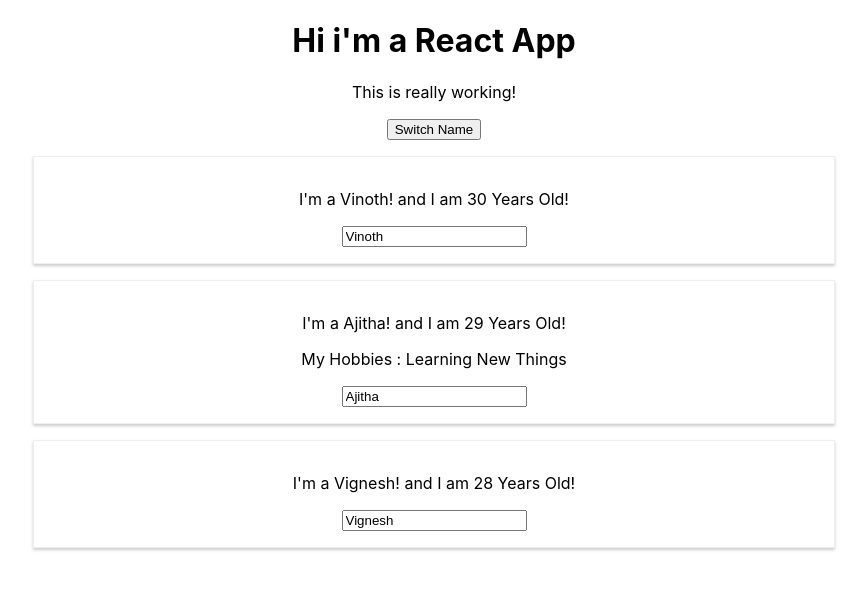
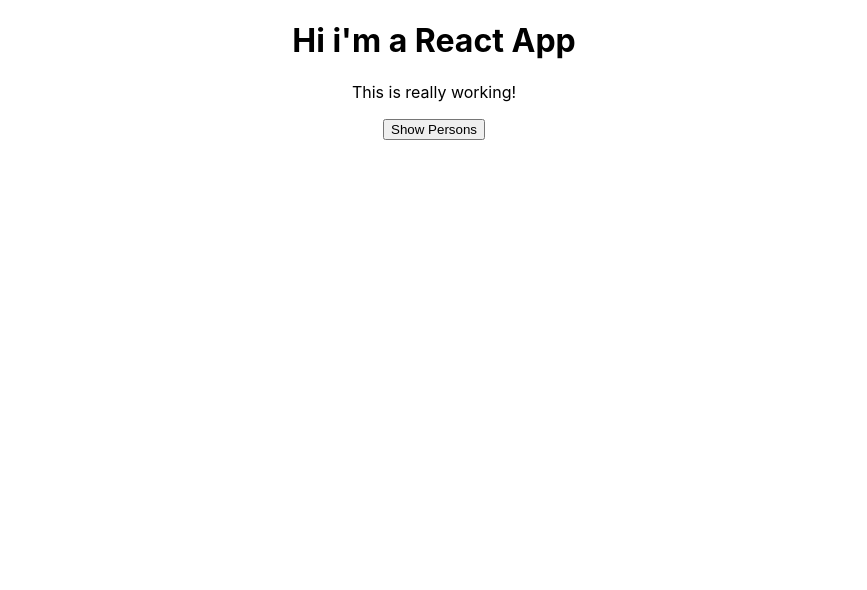
Before and after one commit to vinothsmart/react-complete-guide, a React (Create React App) app: page / in a window 1280 px wide. Shown: the top 590 px of the page, without its empty margins (206-1073 px from the left). Built offline with nearby package versions, Linux system fonts and the light colour scheme; the HTML template or start-up script is replaced by a standard one.

Commit message:
show and hide using toggle

```diff
--- a/src/App.js
+++ b/src/App.js
@@ -13,7 +13,9 @@
 
   const [otheState, setOtherState] = useState("Some Other Value");
 
-  console.log(state, otheState);
+  const [showPersons, setShowPersons] = useState(false);
+
+  // console.log(state, otheState);
 
   const switchNameHandler = (newName) => {
     // console.log("Was Clicked!");
@@ -37,11 +39,18 @@
     });
   };
 
+  const togglePersonsHandler = () => {
+    const doesShow = showPersons;
+    setShowPersons(!doesShow);
+  };
+
   return (
     <div className="App">
       <h1>Hi i'm a React App</h1>
       <p>This is really working!</p>
-      <button onClick={() => switchNameHandler("Kanna")}>Switch Name</button>
+      <button onClick={togglePersonsHandler}>Show Persons</button>
+      {showPersons === true ? (
+        <div>
           <Person name={state.persons[0].name} age={state.persons[0].age} />
           <Person
             name={state.persons[1].name}
@@ -53,6 +62,8 @@
           </Person>
           <Person name={state.persons[2].name} age={state.persons[2].age} />
         </div>
+      ) : null}
+    </div>
   );
   // return React.createElement(
   //   "div",
```
Lines whose indentation alone changed are shown as unchanged.
